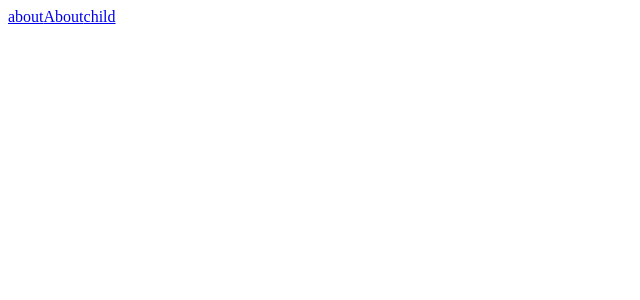
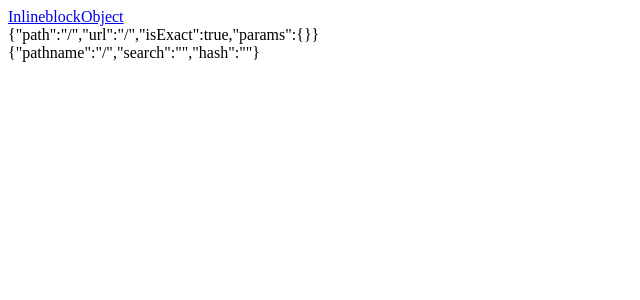
Before and after one commit to sjinny0124/react-router-ex1, a React (Create React App) app: page / in a window 1280 px wide. Shown: the top 300 px of the page, without its empty margins (0-640 px from the left). Built offline with nearby package versions, Linux system fonts and the light colour scheme.

Commit message:
url 쿼리 파라메타

```diff
--- a/src/index.js
+++ b/src/index.js
@@ -3,21 +3,10 @@ import ReactDOM from 'react-dom';
 import { BrowserRouter as Router, Route, Link, NavLink } from 'react-router-dom';
 import'./App.css';
 
-const Home = () => <h1>Home</h1>;
-const About = () => <h1>About</h1>;
-
-const isActiveLink = (match, location) => {
-    console.log(match, location, location.search);
-
-    if( location.search && /number=(\d+)/.test(location.search)) return true;
-    return false;
-};
-
 const Links = () => (
     <nav>
-        <NavLink replace to="/about/">about</NavLink>
-        <NavLink activeStyle={{ color: 'red' }} replace to={{ pathname: '/about'}}>About</NavLink>
-        <NavLink isActive={isActiveLink} activeClassName="active" replace to="/contact?number=123">child</NavLink>
+        <Link to="/?id=123">Inlineblock</Link>
+        <Link to={{ pathname: '/', search: 'id=456&x=1'}}>Object</Link>
     </nav>
 );
 
@@ -25,35 +14,13 @@ const App = () => (
 <Router>
     <div>
         <Links />
-        <Route exact path="/:page/:subpage" render={({match}) => {
-            console.log(match);
-            return (
-            <div>
-                <h1>page: {match.params.page}</h1>
-                <h1>subpage: {match.params.subpage}</h1>
-            </div>
-            );
-        }}
+        <Route path="/" render={({match, location}) => (
+        <div>
+            <div>{JSON.stringify(match)}</div>
+            <div>{JSON.stringify(location)}</div>
+        </div>
+        )}
         />
-        <Route path="/:date(\d{4}-\d{2}-\d{2}).:ext(\w+)" render={({match}) => {
-            console.log(match);
-            return (
-            <div>
-                <h1>date: {match.params.date}</h1>
-                <h1>ext: {match.params.ext}</h1>
-            </div>
-            );
-        }}
-         />
-         <Route path="/child" children={(prop) => {
-             console.log('차일드',prop);
-             if( prop.match ) {
-                return <div>차일드</div>;
-             }
-
-             return null;
-         }}
-         />
     </div>
 </Router>
 );
```
